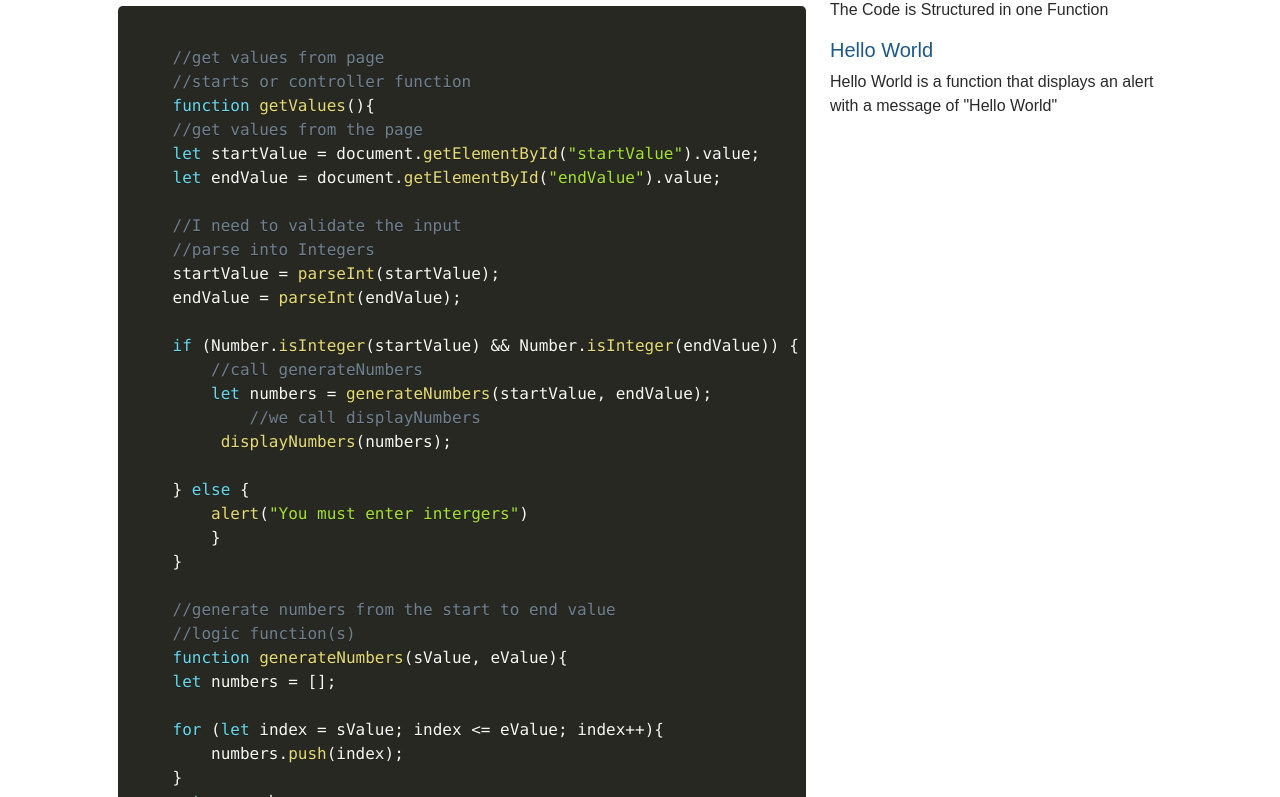
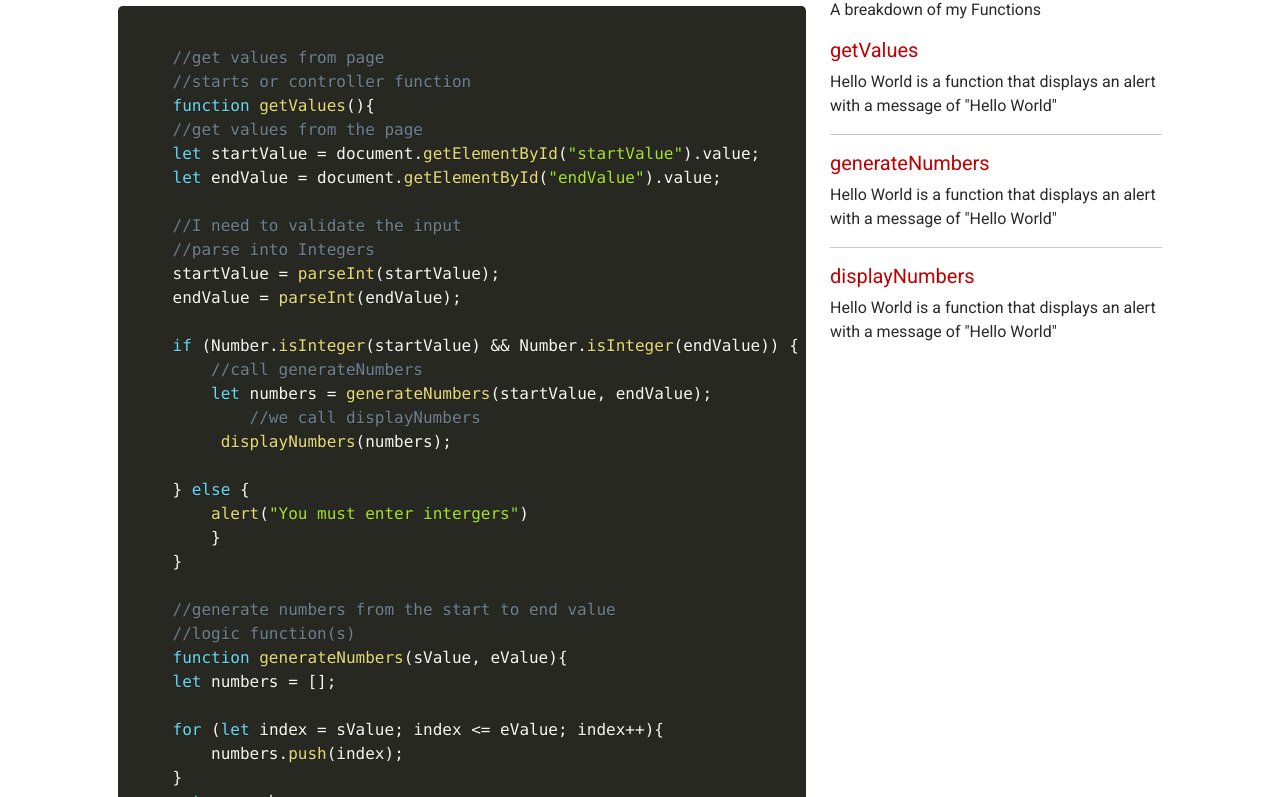
Before and after one commit to CourtneyRohrer/Centum, a plain HTML site: page code.html in a window 1280 px wide. Shown: the part 145-942 px from the top of the page. Drawn offline with nearby package versions, Linux system fonts and the light colour scheme.

Commit message:
small changed

```diff
--- a/code.html
+++ b/code.html
@@ -17,7 +17,7 @@
     <link rel="stylesheet" href="/css/prism.css">
     <link rel="preconnect" href="https://fonts.googleapis.com">
     <link rel="preconnect" href="https://fonts.gstatic.com" crossorigin>
-    <link href="https://fonts.googleapis.com/css2?family=Racing+Sans+One&display=swap" rel="stylesheet">
+    <link href="https://fonts.googleapis.com/css2?family=Abril+Fatface&family=Roboto&display=swap" rel="stylesheet">
 
 
 </head>
@@ -121,9 +121,15 @@
             </code></pre>
         </div>
         <div class="col-lg-4 body-font">
-            <p>The Code is Structured in one Function</p>
-            <h5>Hello World</h5>
-            <p>Hello World is a function that displays an alert with a message of "Hello World"</p>
+            <p class="body-font">A breakdown of my Functions</p>
+            <h5>getValues</h5>
+            <p class="body-font">Hello World is a function that displays an alert with a message of "Hello World"</p>
+            <hr>
+            <h5>generateNumbers</h5>
+            <p class="body-font">Hello World is a function that displays an alert with a message of "Hello World"</p>
+            <hr>
+            <h5>displayNumbers</h5>
+            <p class="body-font">Hello World is a function that displays an alert with a message of "Hello World"</p>
         </div>
     </div>
 </div>
--- a/css/site.css
+++ b/css/site.css
@@ -1,5 +1,5 @@
 :root {
-    --primary-color: #1d5888;
+    --primary-color: #BF0000;
     --secondary-color: #ff0000;
     --dark-color: #292929;
     --white-color: #ffffff;
@@ -35,11 +35,12 @@ main>.container {
 }
 
 .title-font {
-    font-family: 'Racing Sans One', cursive;
+    font-family: 'Abril Fatface', cursive;
 }
 
 .body-font {
-    font-family: 'Montserrat', sans-serif;
+    font-family: 'Roboto', sans-serif;
+    color: var(--dark-color);
 }
 
 .sticky-nav {
```
Also changed, not shown: app.html (+2 -2 lines), index.html (+2 -2 lines), img/Logo1.png (added).
